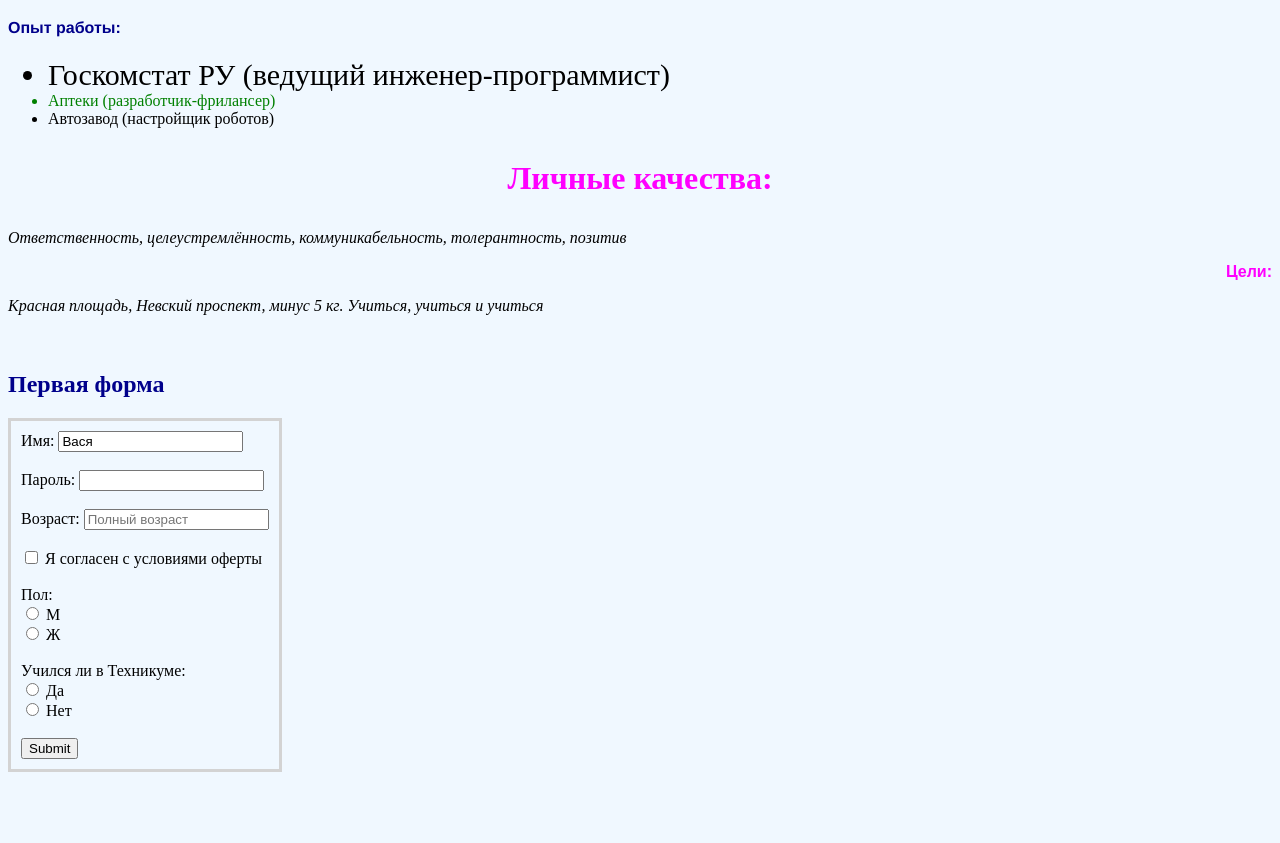
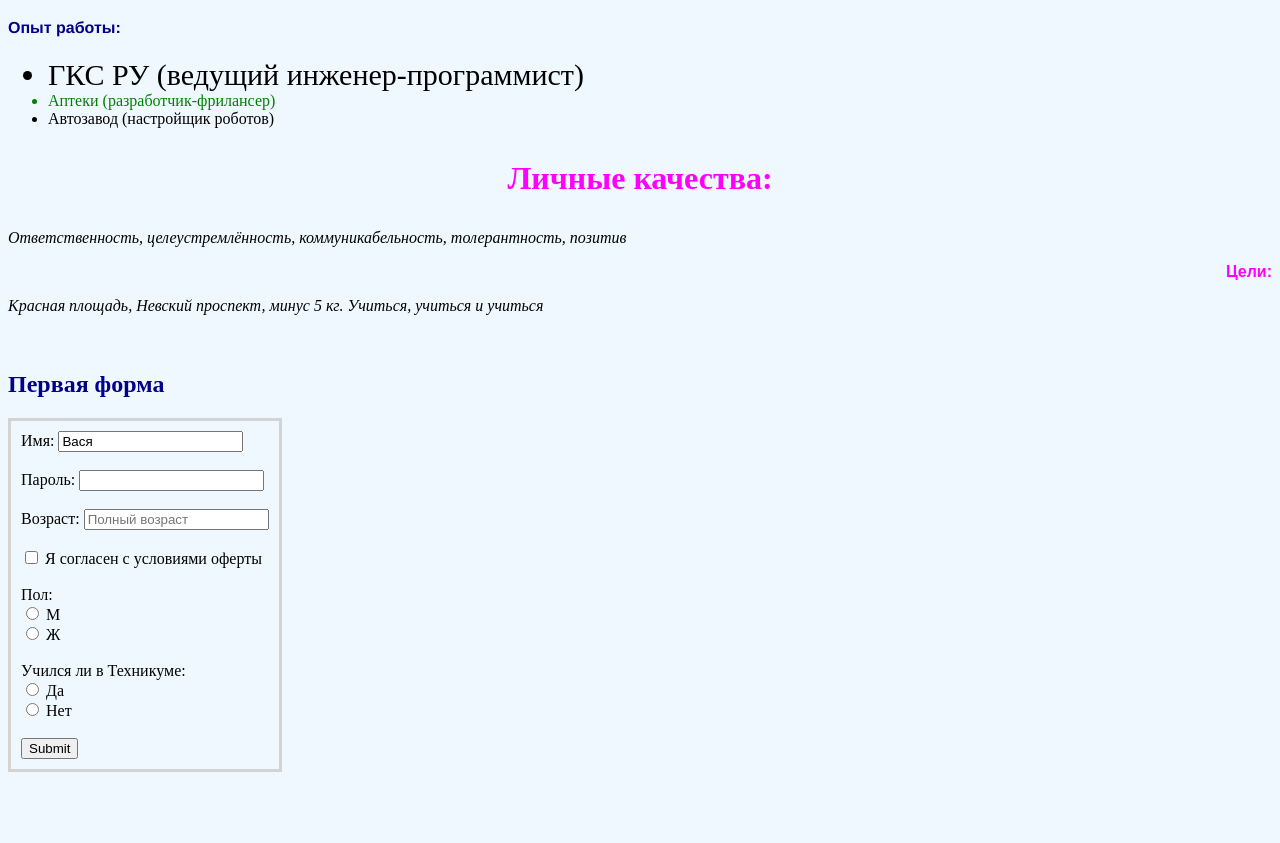
Before and after one commit to ttbttbtt/ttb, a plain HTML site: page index.html in a window 1280 px wide. Shown: the part 1145-1988 px from the top of the page. Drawn offline with Linux system fonts and the light colour scheme.

Commit message:
Update2 index.html

```diff
--- a/index.html
+++ b/index.html
@@ -105,7 +105,8 @@
 
     <h4 class="blue">Опыт работы:</h4>
     <ul>
-        <li>Госкомстат РУ (ведущий инженер-программист)</li>
+        <!--   <li>Госкомстат РУ (ведущий инженер-программист)</li>   -->
+        <li>ГКС РУ (ведущий инженер-программист)</li>
         <li>Аптеки (разработчик-фрилансер)</li>
         <li>Автозавод (настройщик роботов)</li>
     </ul>
```
